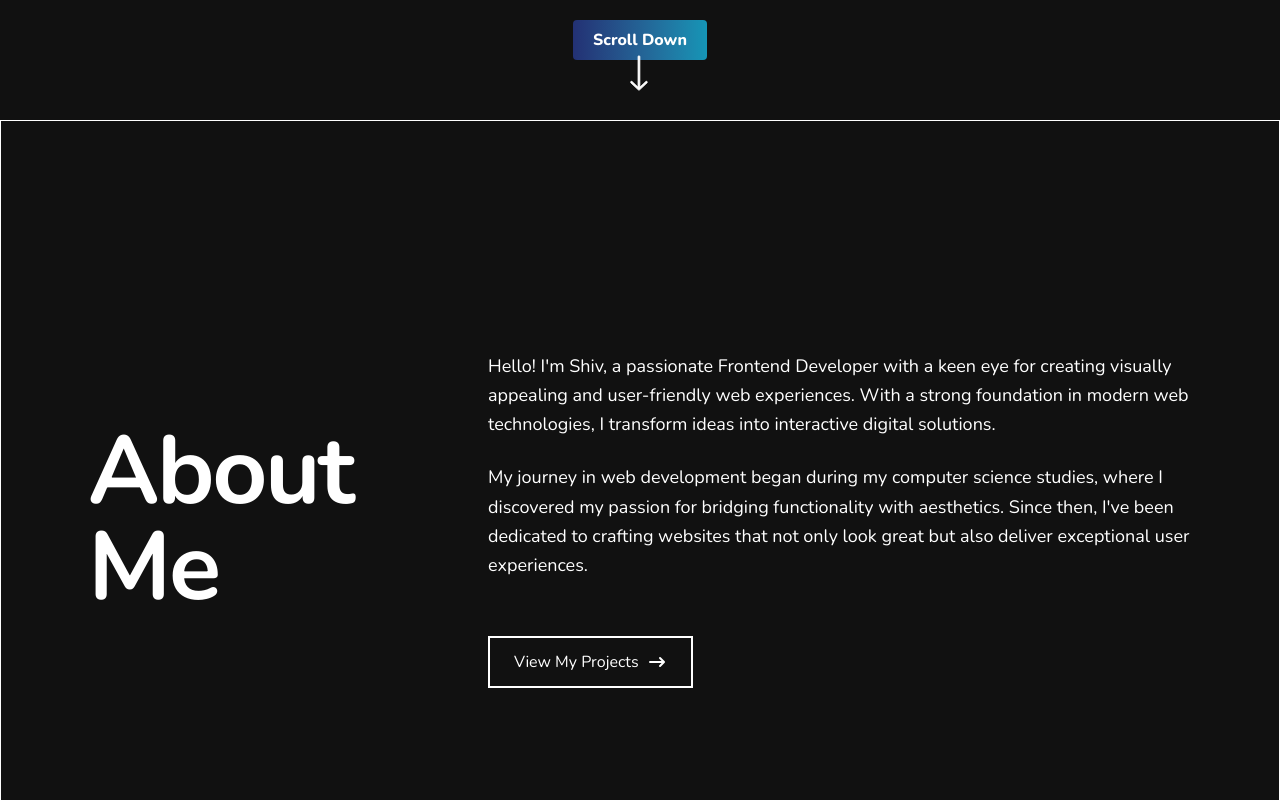
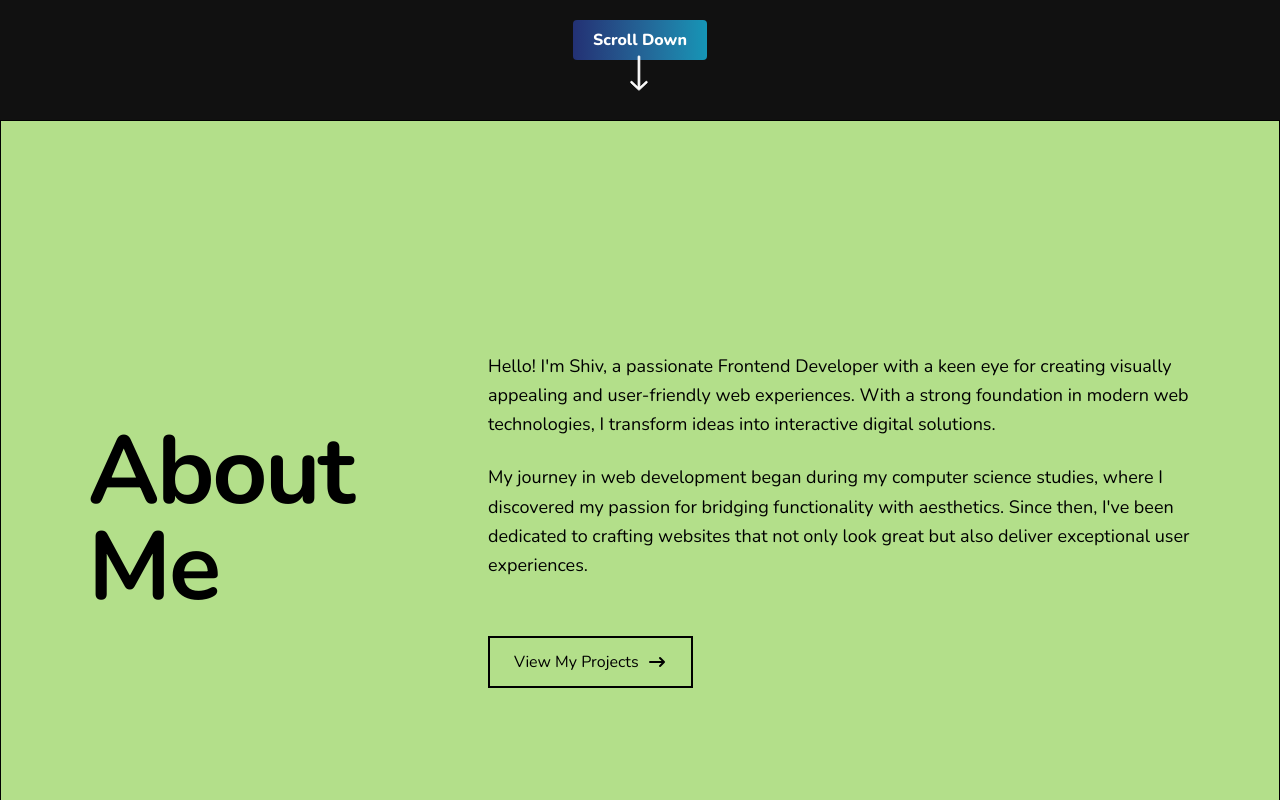
Before and after one commit to sh1v-max/My-portfolio, a website: page index.html in a window 1280 px wide. Shown: the part 680-1480 px from the top of the page. Drawn offline with nearby package versions, Linux system fonts and the light colour scheme.

Commit message:
adding about page

```diff
--- a/index.html
+++ b/index.html
@@ -153,7 +153,7 @@
     </div>
   </section>
   <!-- About Me -->
-  <section id="about" class="border min-h-screen flex flex-col justify-center">
+  <section id="about" class="border bg-[#b3df8a] text-black min-h-screen flex flex-col justify-center">
     <div class="max-w-6xl mx-auto px-6 w-full">
       <div class="flex flex-col md:flex-row justify-between items-center gap-12">
         <!-- Left side - Large "About Me" text -->
```
Also changed, not shown: output.css.
